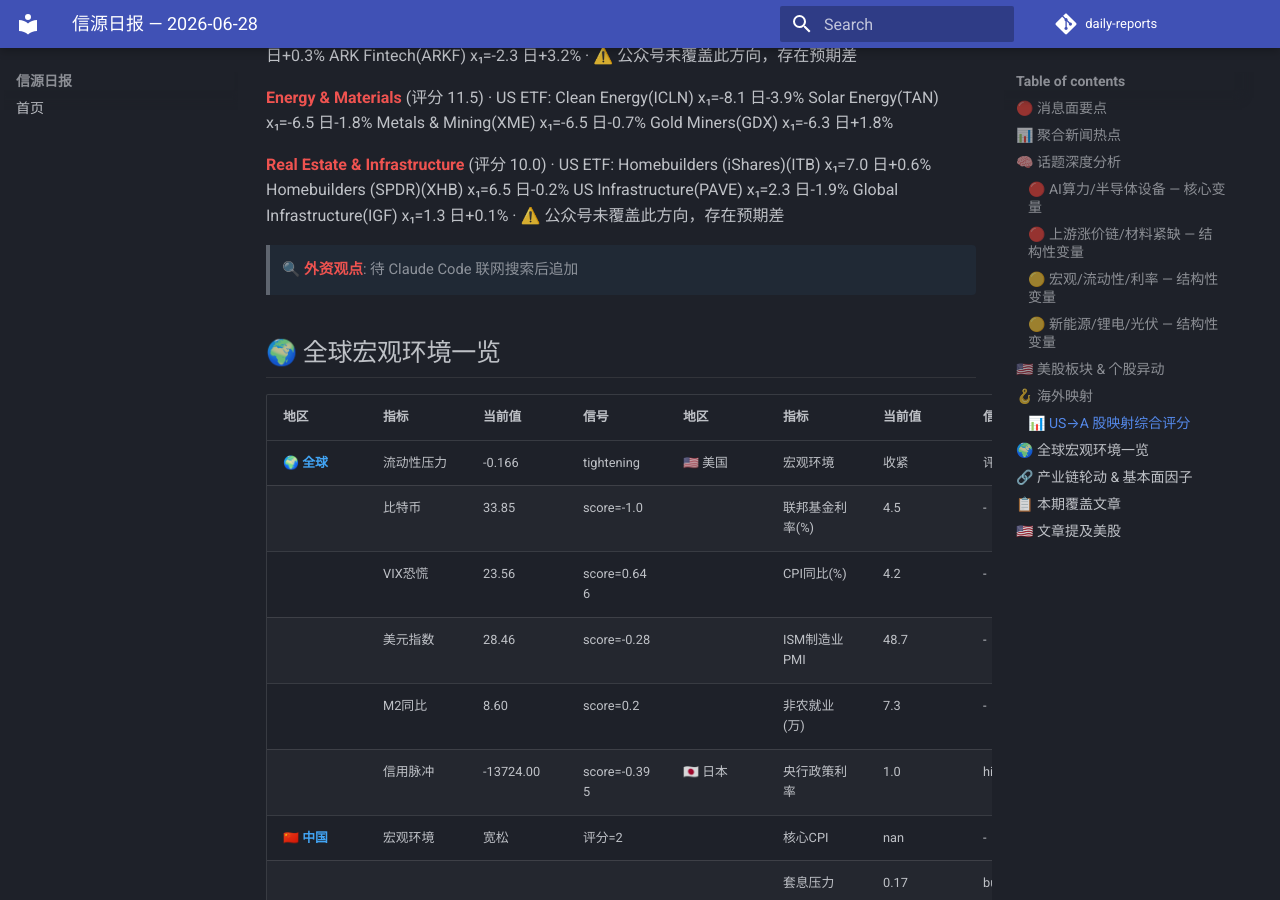
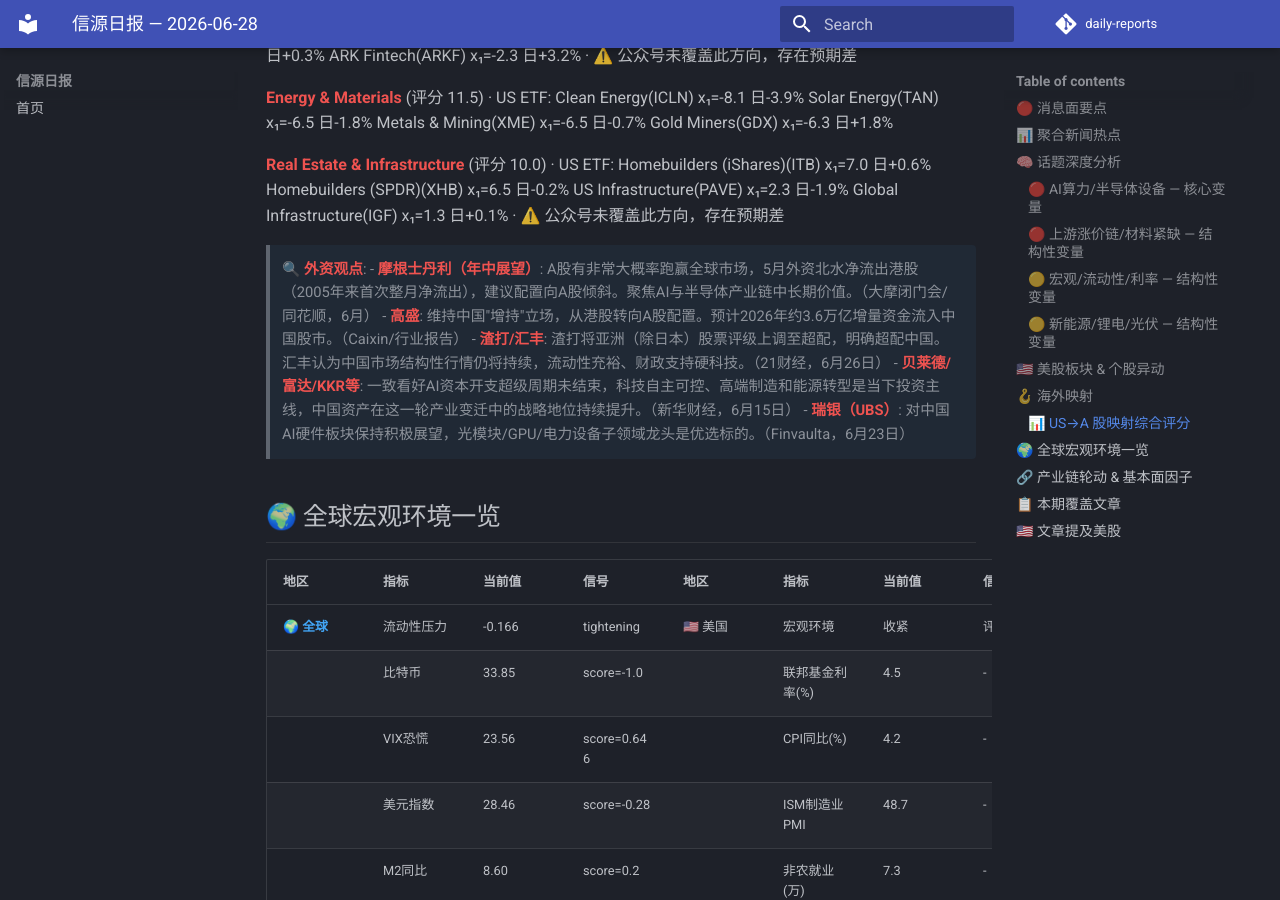
Before and after one commit to xiao-panpan729/daily-reports, an MkDocs documentation site: the page built from docs/2026-06-28.md, in a window 1280 px wide and 900 px high, scrolled down 6120 px. Built offline with MkDocs 1.6.1 and Material for MkDocs 9.7.7, drawn with Linux system fonts in a browser that asks for light colours; comment, search, counter and statistics services are not loaded.

Commit message:
fix: add 外资观点 with latest foreign institutional views (MS/GS/StanChart/HSBC)

```diff
--- a/docs/2026-06-28.md
+++ b/docs/2026-06-28.md
@@ -193,7 +193,12 @@
   · US ETF: Homebuilders (iShares)(ITB) x₁=7.0 日+0.6%  Homebuilders (SPDR)(XHB) x₁=6.5 日-0.2%  US Infrastructure(PAVE) x₁=2.3 日-1.9%  Global Infrastructure(IGF) x₁=1.3 日+0.1%
   · ⚠️ 公众号未覆盖此方向，存在预期差
 
-> 🔍 **外资观点**: 待 Claude Code 联网搜索后追加
+> 🔍 **外资观点**:
+> - **摩根士丹利（年中展望）**: A股有非常大概率跑赢全球市场，5月外资北水净流出港股（2005年来首次整月净流出），建议配置向A股倾斜。聚焦AI与半导体产业链中长期价值。（大摩闭门会/同花顺，6月）
+> - **高盛**: 维持中国"增持"立场，从港股转向A股配置。预计2026年约3.6万亿增量资金流入中国股市。（Caixin/行业报告）
+> - **渣打/汇丰**: 渣打将亚洲（除日本）股票评级上调至超配，明确超配中国。汇丰认为中国市场结构性行情仍将持续，流动性充裕、财政支持硬科技。（21财经，6月26日）
+> - **贝莱德/富达/KKR等**: 一致看好AI资本开支超级周期未结束，科技自主可控、高端制造和能源转型是当下投资主线，中国资产在这一轮产业变迁中的战略地位持续提升。（新华财经，6月15日）
+> - **瑞银（UBS）**: 对中国AI硬件板块保持积极展望，光模块/GPU/电力设备子领域龙头是优选标的。（Finvaulta，6月23日）
 
 ## 🌍 全球宏观环境一览
 
```
